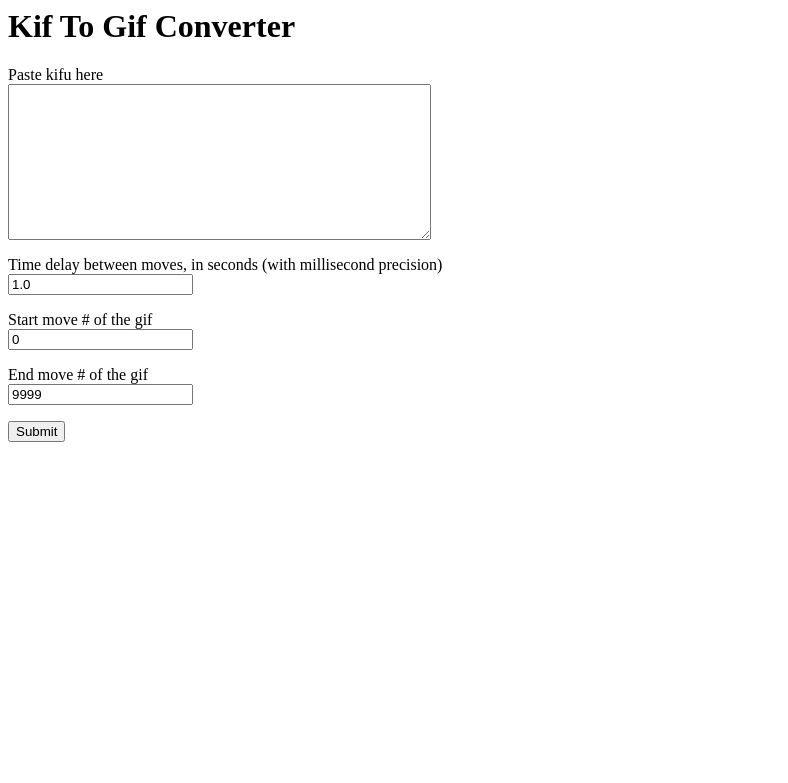
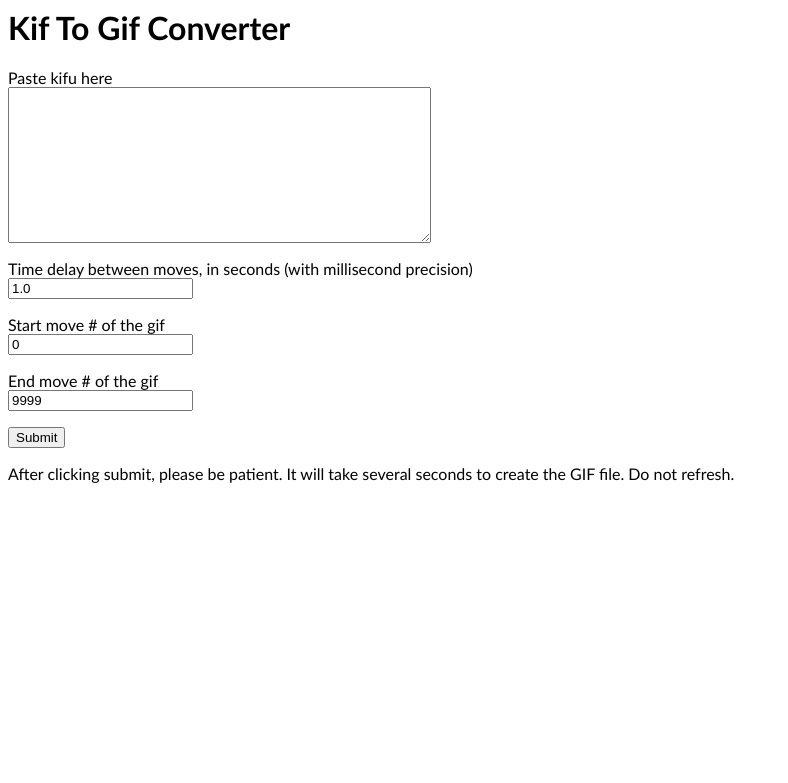
Before and after one commit to justremember/kif2gif, a Flask app: page / in a window 1280 px wide. Shown: the top 783 px of the page, without its empty margins (0-788 px from the left). Run offline with Flask 2, Linux system fonts and the light colour scheme.

Commit message:
fix problem with gif files not serving. frontend stuff

```diff
--- a/app/routes.py
+++ b/app/routes.py
@@ -19,5 +19,5 @@ def index():
 
 @app.route('/gifs/<path:filename>')
 def download_file(filename):
-    return send_from_directory(app.config['GIFS_FOLDER'],
-        filename, as_attachment=True)
+    return send_from_directory('../' + app.config['GIFS_FOLDER'],
+        filename)
--- a/app/templates/base.html
+++ b/app/templates/base.html
@@ -1,6 +1,11 @@
 <html>
     <head>
       <title>Kif To Gif</title>
+<style>
+    body {
+        font-family: Calibri, Arial;
+    }
+</style>
     </head>
     <body>
         {% block content %}{% endblock %}
--- a/app/templates/index.html
+++ b/app/templates/index.html
@@ -21,5 +21,6 @@
             {{ form.end }}
         </p>
         <p>{{ form.submit() }}</p>
+        <p>After clicking submit, please be patient. It will take several seconds to create the GIF file. Do not refresh.
     </form>
 {% endblock %}
```
